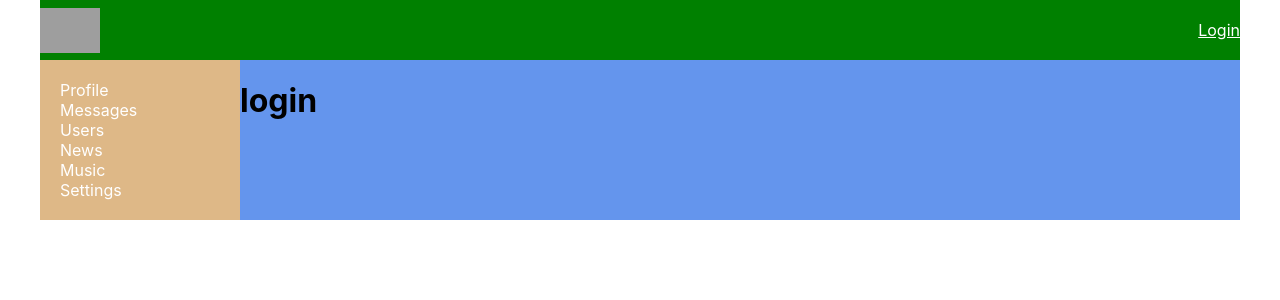
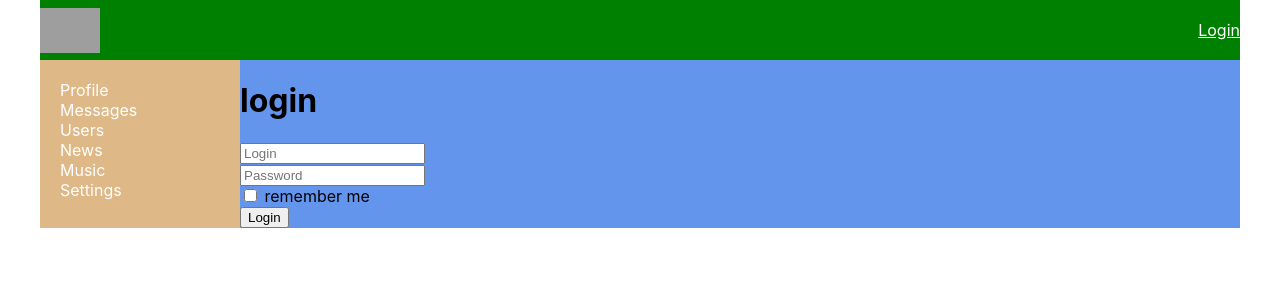
Before and after one commit to qTheSky/social-network, a React (Create React App) app: page /login in a window 1280 px wide. Shown: the top 300 px of the page. Built offline with nearby package versions, Linux system fonts and the light colour scheme; no server answers; grey boxes are pictures that could not be loaded.

Commit message:
75 redux form

```diff
--- a/src/api/api.ts
+++ b/src/api/api.ts
@@ -40,5 +40,5 @@
 export const authAPI = {
 		me() {
 				return instance.get(`auth/me`)
-		}
+		},
 }
--- a/src/components/Login/Login.tsx
+++ b/src/components/Login/Login.tsx
@@ -1,9 +1,42 @@
 import React from 'react';
+import {Field, InjectedFormProps, reduxForm} from 'redux-form';
+
+type FormDataType = {
+		login: string
+		password: string
+		rememberMe: boolean
+}
 
 export const Login = () => {
+		const onSubmit = (formdata: FormDataType) => {
+				console.log(formdata)
+		}
 		return (
-				<h1>
-					login
-				</h1>
+				<div>
+						<h1>login</h1>
+						<LoginReduxForm onSubmit={onSubmit}/>
+				</div>
 		)
 }
+
+export const LoginForm: React.FC<InjectedFormProps<FormDataType>> = (props) => {
+		return (
+				<form onSubmit={props.handleSubmit}>
+						<div>
+								<Field placeholder={'Login'} name={'login'} component={'input'}/>
+						</div>
+						<div>
+								<Field placeholder={'Password'} name={'password'} component={'input'}/>
+						</div>
+						<div>
+								<Field type="checkbox" name={'rememberMe'} component={'input'}/> remember me
+						</div>
+						<div>
+								<button>Login</button>
+						</div>
+				</form>
+		)
+}
+
+
+const LoginReduxForm = reduxForm<FormDataType>({form: 'login'})(LoginForm)
--- a/src/redux/auth-reducer.ts
+++ b/src/redux/auth-reducer.ts
@@ -47,4 +47,5 @@
 				})
 }
 
+
 export default authReducer
--- a/src/redux/redux-store.ts
+++ b/src/redux/redux-store.ts
@@ -16,6 +16,7 @@
 } from './users-reducer';
 import authReducer, {setAuthUserData} from './auth-reducer';
 import thunkMiddleWare from 'redux-thunk'
+import {reducer as formReducer} from 'redux-form';
 
 export type ActionsType =
 		ReturnType<typeof addPostActionCreator>
@@ -39,6 +40,7 @@
 		sidebar: sidebarReducer,
 		usersPage: usersReducer,
 		auth: authReducer,
+		form: formReducer,
 })
 
 export type AppStateType = ReturnType<typeof rootReducer>
```
